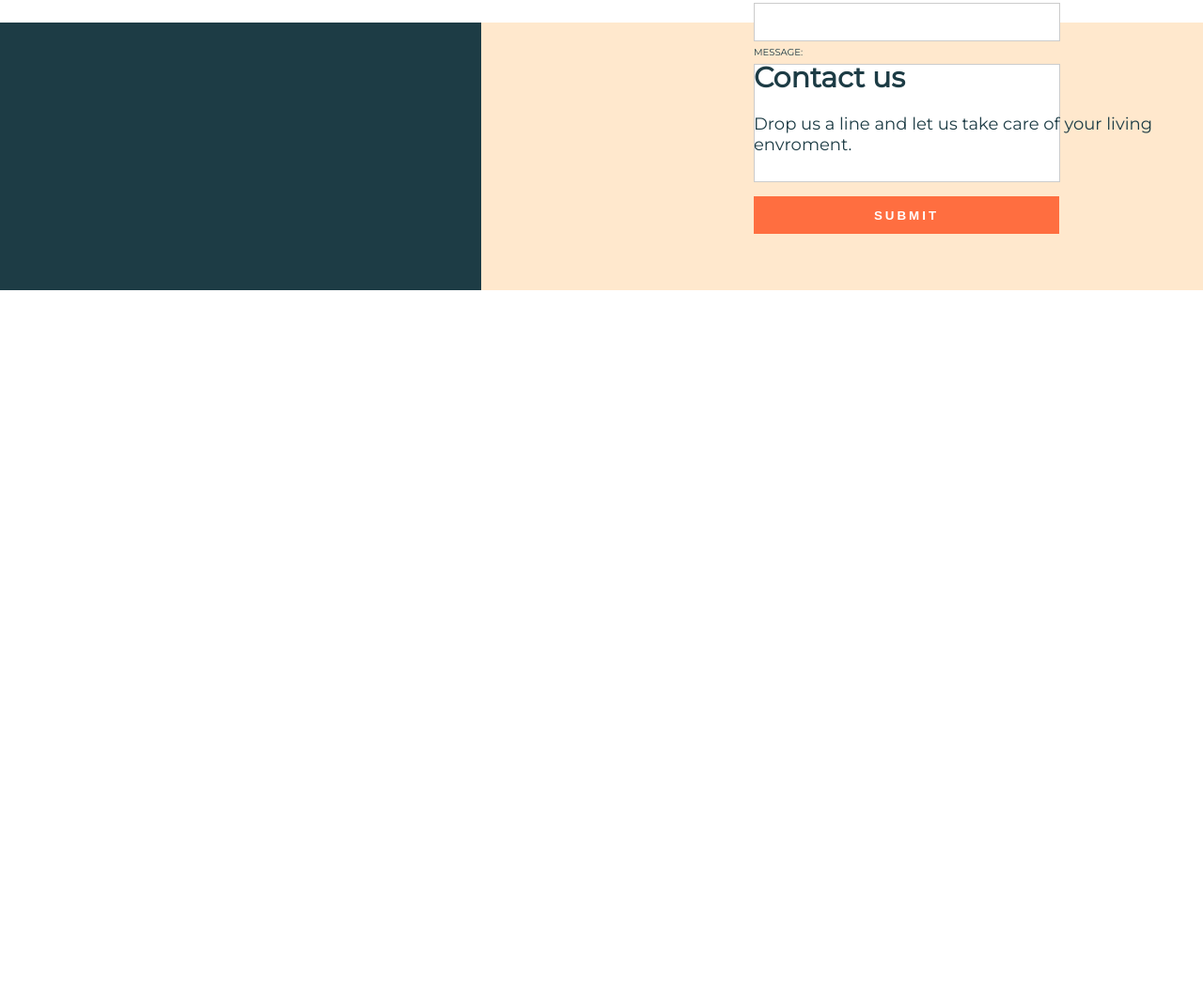
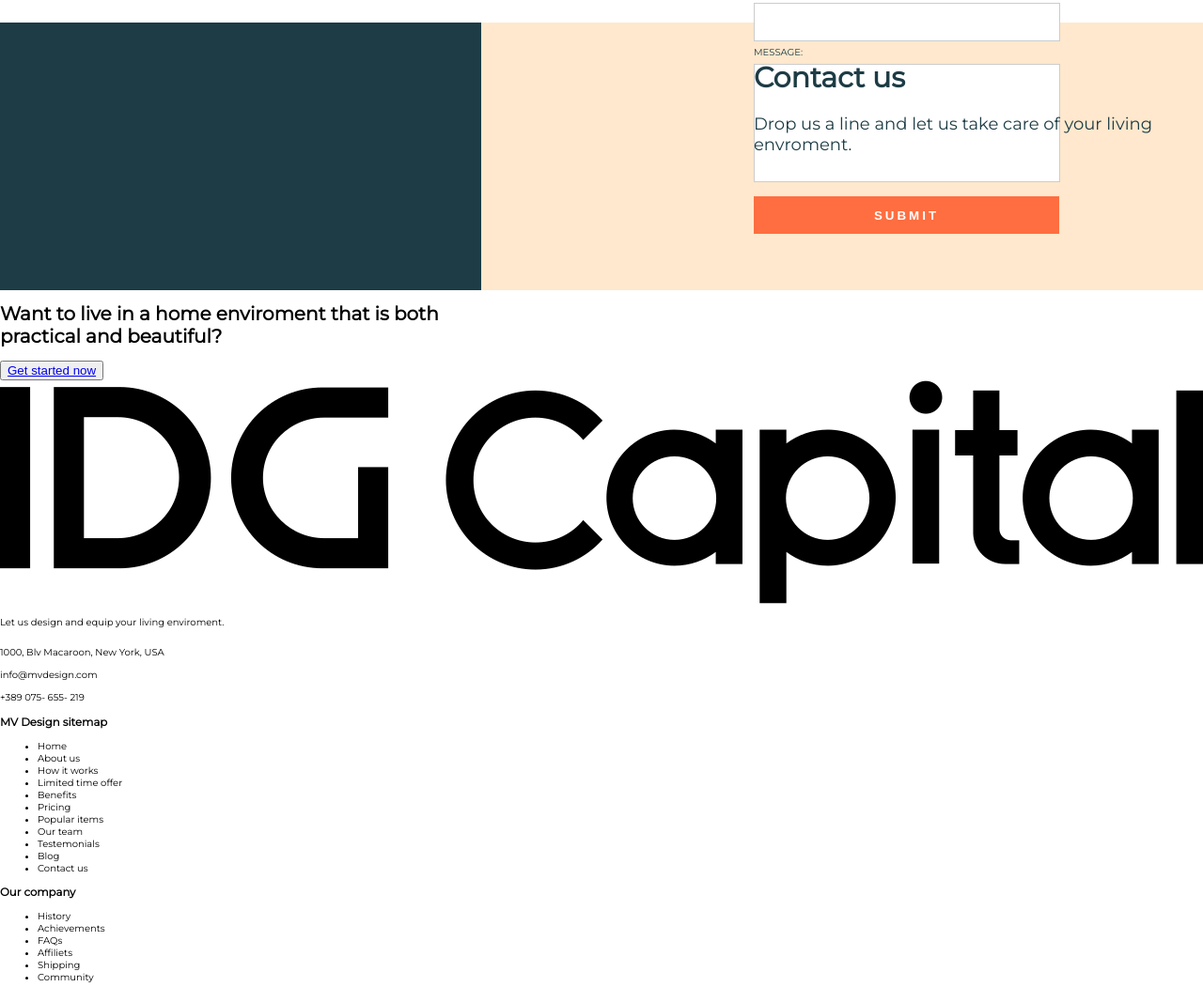
Before and after one commit to martin-js-dev/interiorDesign, a plain HTML site: page index.html in a window 1280 px wide. Shown: the part 8038-9089 px from the top of the page at 94% size. Before the commit the page ends 8347 px from the top, so only its background shows below. Drawn offline with Linux system fonts and the light colour scheme; files that its build step writes are made by us from their sources; files whose address does not match are found by name.

Commit message:
Update index.html

```diff
--- a/index.html
+++ b/index.html
@@ -830,3 +830,95 @@
             </div>
         </div>
     </div>
+
+
+    <!----------------------FOOTER-------------------->
+
+    <div class="wrapper-footer">
+       <div class="footer">
+           <h1>Want to live in a home enviroment that is both </br>practical and beautiful?</h1>
+           <button><a href="#">Get started now</a></button>
+       </div>
+    </div>
+
+    <footer class="footer-wrap">
+        <div class="footer-bottom">
+            <div class="page-footer">
+                <div class="footer-col">
+                    <img src="img/logo1.png" alt="">
+                    <p>Let us design and equip
+                        your living enviroment.</p>
+
+                    <div class="wrapper1">
+                        <ion-icon name="location-outline" style="color: #ff6e40;font-size: 20px;"></ion-icon>
+                        <span class="text">1000, Blv Macaroon, New York, USA</span>
+                    </div>
+                    <div class="wrapper1">
+                        <ion-icon name="mail-outline" style="color: #ff6e40;font-size: 20px;"></ion-icon>
+                        <span class="text">info@mvdesign.com</span>
+                    </div>
+                    <div class="wrapper1">
+                        <ion-icon name="call-outline" style="color:#ff6e40;font-size: 20px;"></ion-icon>
+                        <span class="text">+389 075- 655- 219</span>
+                    </div>
+
+                </div>
+                <div class="footer-col">
+                    <h3>MV Design sitemap</h3>
+                    <ul>
+                        <li>Home</li>
+                        <li>About us</li>
+                        <li>How it works</li>
+                        <li>Limited time offer</li>
+                        <li>Benefits</li>
+                        <li>Pricing</li>
+                        <li>Popular items</li>
+                        <li>Our team</li>
+                        <li>Testemonials</li>
+                        <li>Blog</li>
+                        <li>Contact us</li>
+                    </ul>
+                </div>
+                <div class="footer-col">
+                    <h3>Our company</h3>
+                    <ul>
+                        <li>History</li>
+                        <li>Achievements</li>
+                        <li>FAQs</li>
+                        <li>Affiliets</li>
+                        <li>Shipping</li>
+                        <li>Community</li>
+                    </ul>
+                </div>
+
+                <div class="footer-col">
+                    <h3>Activities</h3>
+                    <ul>
+                        <li>Branding</li>
+                        <li>Designing</li>
+                        <li>Events</li>
+                        <li>Giveaway</li>
+                        <li>Team-building</li>
+                        <li>World Fair</li>
+                    </ul>
+                </div>
+            </div>
+
+            <div class="ending">
+                <p class="copy">© 2020. MV Design .All Rights Reserved</p>
+                <div class="links">
+                    <p><a href="#">Terms of service</a></p>
+                    <p><a href="#">Privacy policy</a></p>
+                    <p><a href="#">Security</a></p>
+                </div>
+
+                <div class="social1">
+                    <li><a href="#" class="fb"><ion-icon name="logo-facebook" style=" color:#ff6e40;font-size: 20px;"></ion-icon></a></li>
+                    <li><a href="#" class="tw"><ion-icon name="logo-twitter" style=" color:#ff6e40;font-size: 20px;"></ion-icon></a></li>
+                    <li><a href="#" class= "gp" style=" color:#ff6e40;font-size: 20px;"><ion-icon name="logo-instagram"></ion-icon></a></li>
+                    <li><a href="#"><ion-icon name="logo-linkedin"  style=" color:#ff6e40;font-size: 20px;"></ion-icon></a></li>
+                </div>
+            </div>
+
+        </div>
+    </footer>
```
